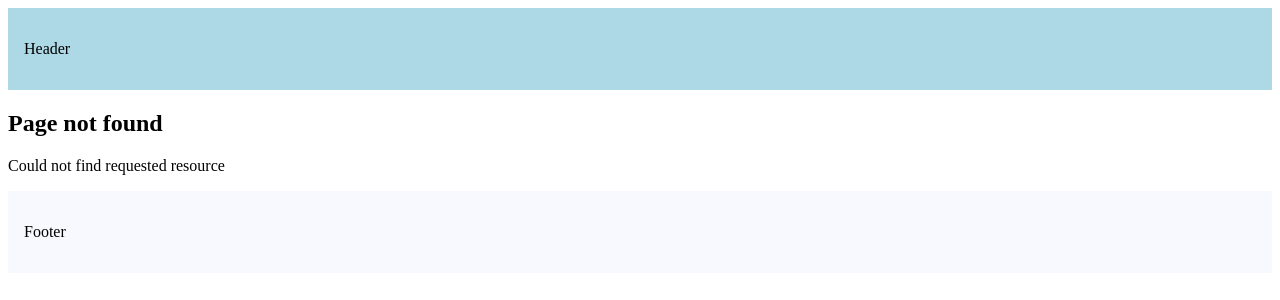
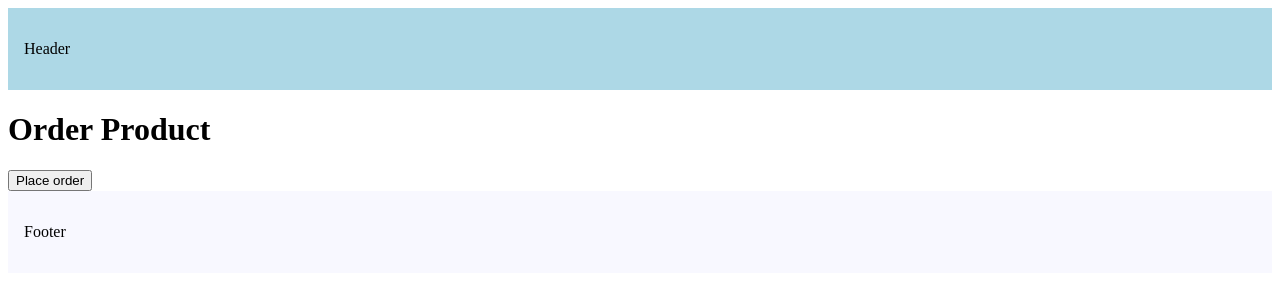
Before and after one commit to Anoopkr1906/Next_JS, a Next.js app in the folder routing_demo/: page /order-product in a window 1280 px wide. Before the commit this address had no page. Shown: the top 300 px of the page. Built offline with nearby package versions, Linux system fonts and the light colour scheme.

Commit message:
Learnt Navigating Programmatically

```diff
--- /dev/null
+++ b/routing_demo/src/app/order-product/page.tsx
@@ -0,0 +1,17 @@
+"use client";
+import { useRouter } from "next/navigation";
+
+export default function OrderProduct(){
+    const router =  useRouter();
+    // Function to handle the click event and redirect to the home page
+    const handleClick = () => {
+        console.log("Order placed successfully!");
+        router.push("/") ;// Redirect to the home page after placing the order
+    }
+    return(
+        <>
+            <h1>Order Product</h1>
+            <button onClick={handleClick}>Place order</button>
+        </>
+    )
+}
```
